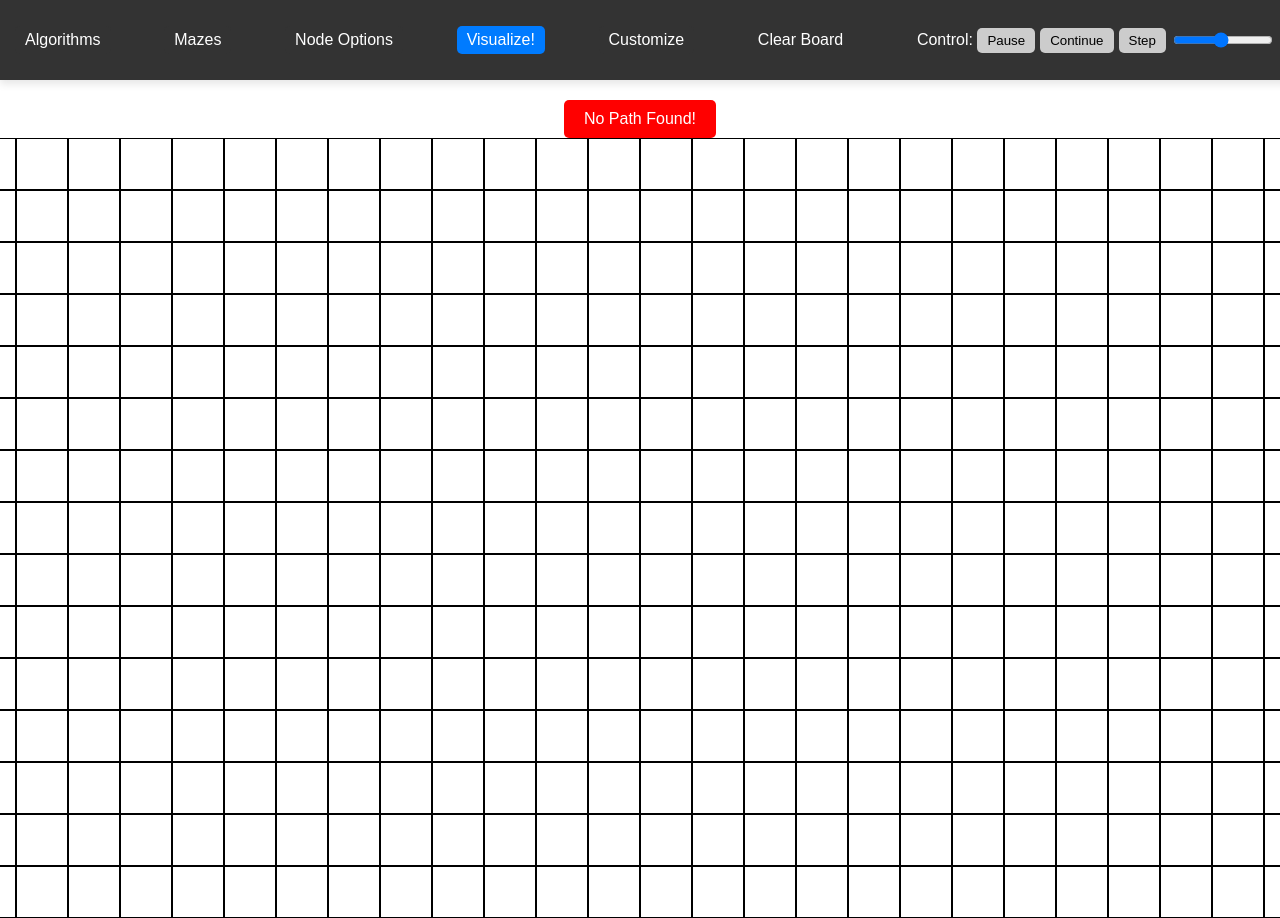
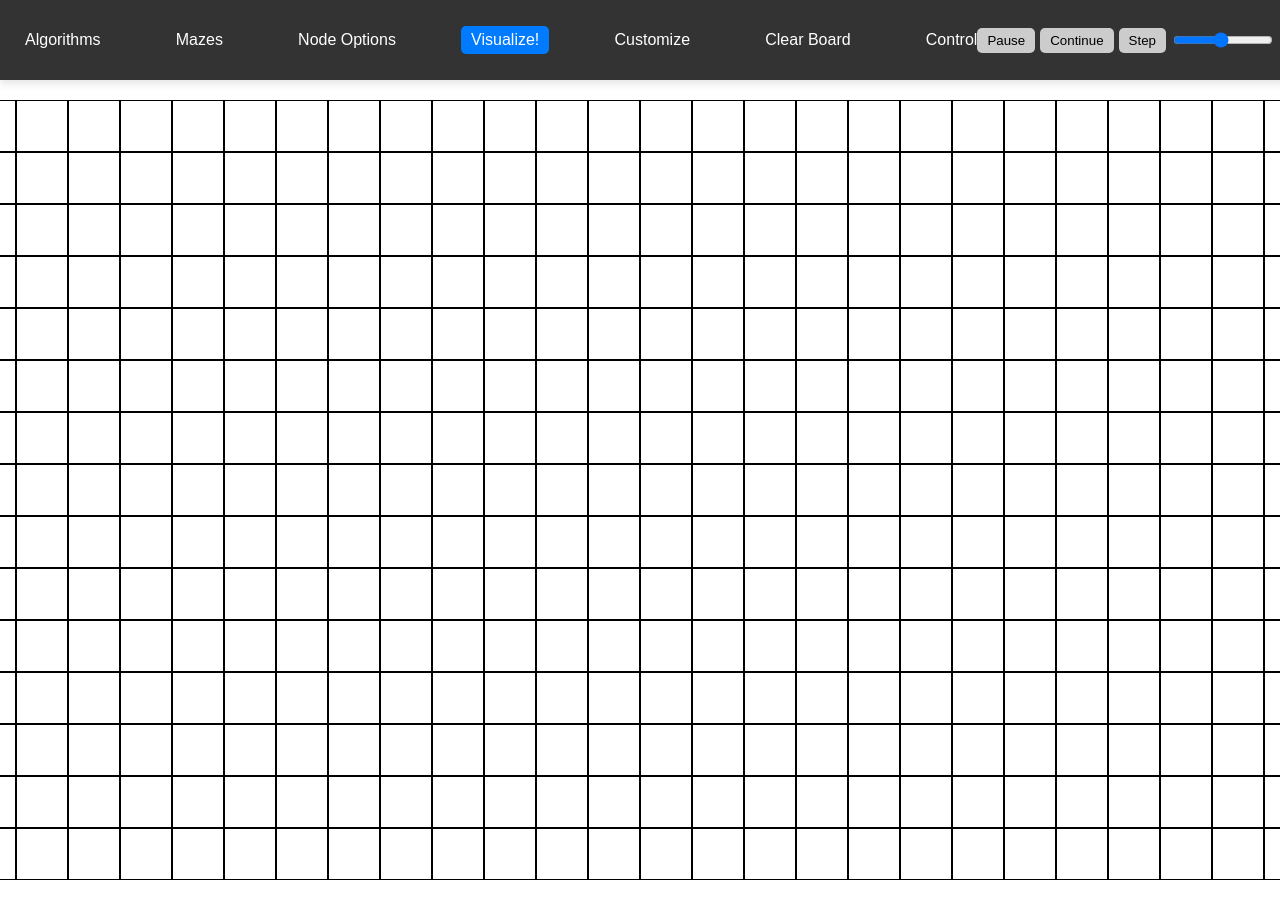
Before and after one commit to stepankriminskiy/PathfindingVisualizer, a React (Create React App) app: page / in a window 1280 px wide. Shown: the top 918 px of the page. After the commit the page ends 880 px from the top, so only its background shows below. Built offline with nearby package versions, Linux system fonts and the light colour scheme.

Commit message:
Revert "Added space between control and control buttons, also created button …"

```diff
--- a/src/App.css
+++ b/src/App.css
@@ -232,16 +232,3 @@ main {
 .plus-cursor {
   cursor: zoom-in;
 }
-
-.NoPathButton {
-  background-color: red;
-  color: white;
-  padding: 10px 20px;
-  border: none;
-  cursor: pointer;
-  font-size: 16px;
-}
-
-.NoPathButton:hover {
-  background-color: red;
-}
--- a/src/App.jsx
+++ b/src/App.jsx
@@ -386,12 +386,6 @@ export default function App() {
     step();
   };
 
-  const handleNoPathButtonClick = () => {
-    // Handle the button click event here
-    // You can add the logic to display a message or perform any other action
-    console.log('No Path Found button clicked!');
-  };
-
   return (
 
       <DndProvider backend={HTML5Backend}>
@@ -473,7 +467,7 @@ export default function App() {
 
             <div className="Button" onClick={handleClearClick}>Clear Board</div>
             <div className="Button">
-              Control:&nbsp;
+              Control
               <div className="ControlButtons">
                 <button className="ControlButton" onClick={() => {handlePauseButtonClick();}}>Pause</button>
                 <button className="ControlButton" onClick={() => {handleContinueButtonClick();}}>Continue</button>
@@ -492,9 +486,6 @@ export default function App() {
 
           </header>
           <div className={`grid-container ${getCursorClassName()}`}>
-            <div className="Button NoPathButton" onClick={handleNoPathButtonClick}>
-              No Path Found!
-            </div>
             {grid && grid.nodes.map((row, rowIndex) => (
                 <div key={rowIndex} className="row">
                   {row.map((node, nodeIndex) => {
```
